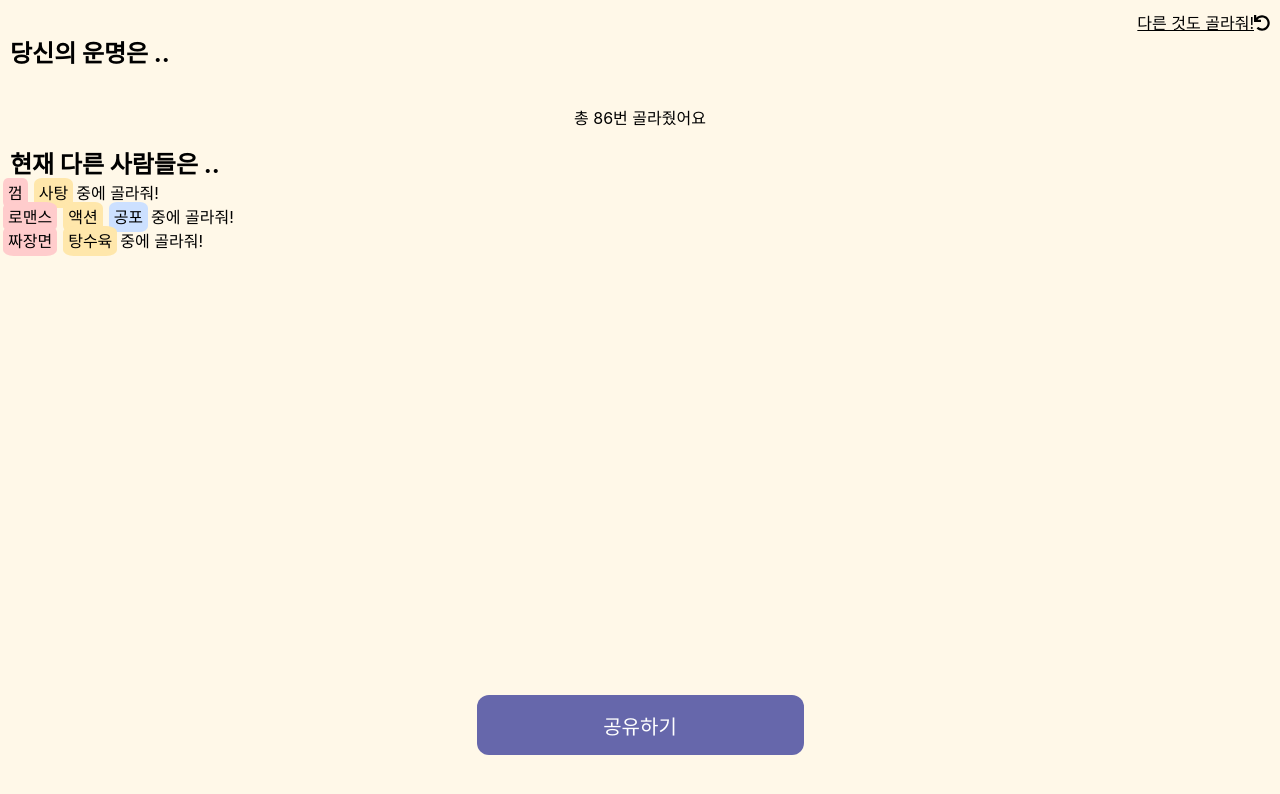
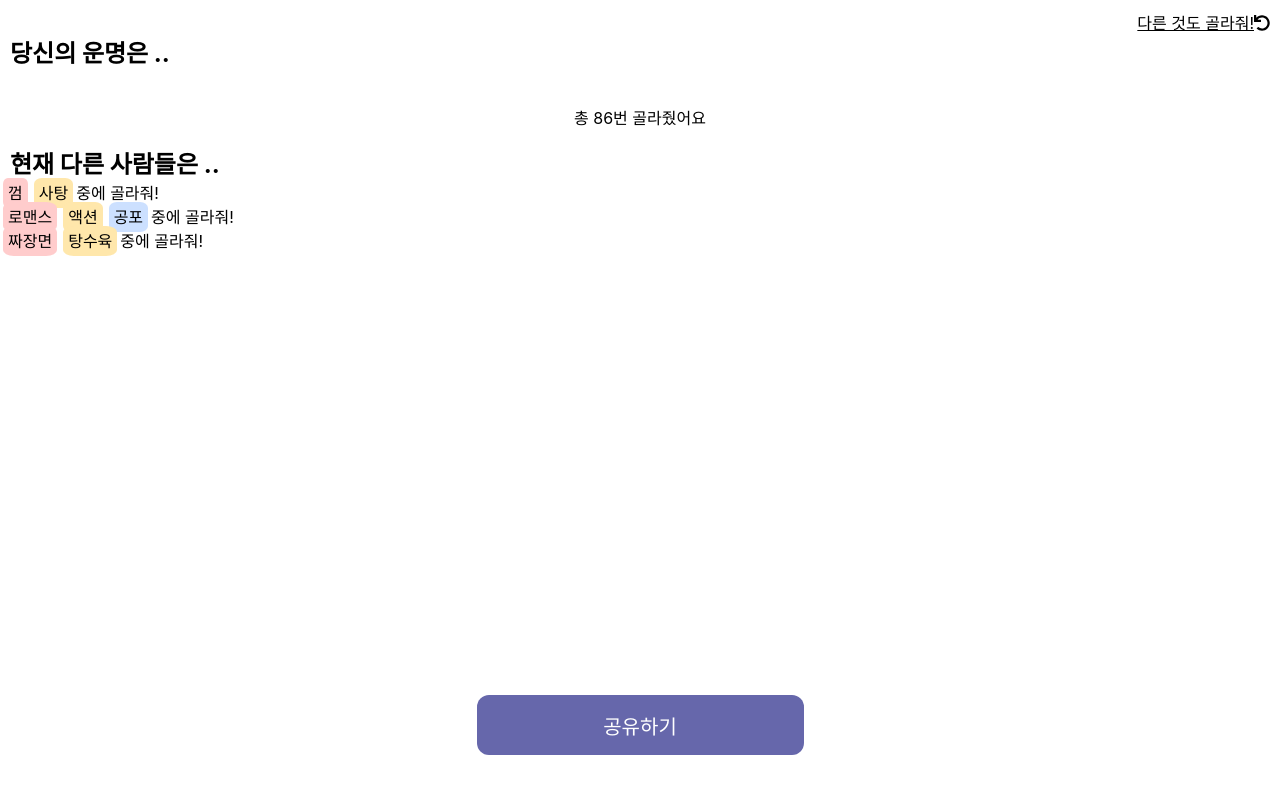
Before and after one commit to ksa37/ChoiceHelper, a React (Create React App) app in the folder client/: page /picked in a window 1280 px wide. Shown: the top 794 px of the page. Built offline with nearby package versions, Linux system fonts and the light colour scheme.

Commit message:
Add picked view color background option

```diff
--- a/client/src/components/PickedView.tsx
+++ b/client/src/components/PickedView.tsx
@@ -31,7 +31,7 @@ export default function PickedView(props:any){
 
 
   return(
-    <div style={{backgroundColor: backgroundColors[0], height: '100vh'}} >
+    <div style={{backgroundColor: backgroundColors[pickedOption.color], height: '100vh'}} >
       <Link to='/' style={{color:'black'}}>
         <p style={{textAlign:'right', margin:'0 10px', paddingTop:'10px'}}>
           다른 것도 골라줘!
```
